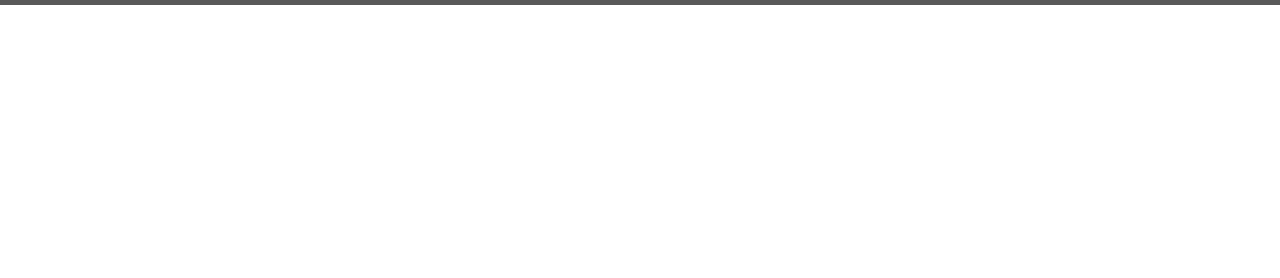
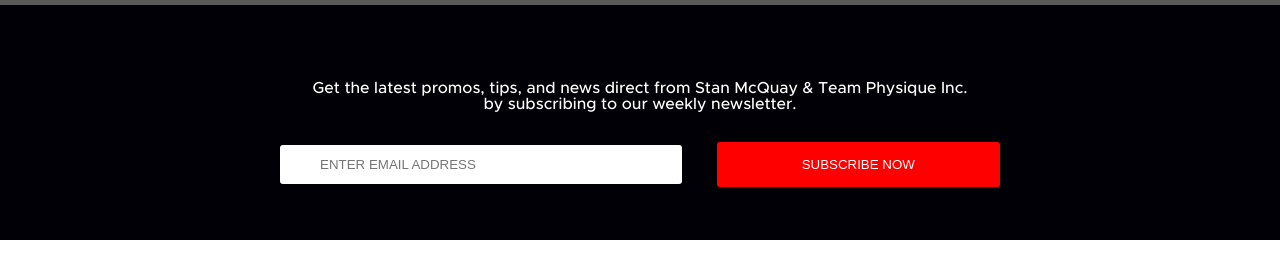
Before and after one commit to Anton621610/trainers1, a plain HTML site: page index.html in a window 1280 px wide. Shown: the part 202-480 px from the top of the page. Drawn offline with Linux system fonts and the light colour scheme.

Commit message:
new section

```diff
--- a/css/style.css
+++ b/css/style.css
@@ -42,6 +42,7 @@ header{
     text-decoration: none;
     text-transform: uppercase;
     font-family: 'Metropolis';
+    display: inline-block;
 }
 .log_in{
     background-color:#464646;
@@ -192,3 +193,32 @@ header{
     font-size: 30px;
     margin-left: 16px;
 }
+.email_section{
+    background-color:#010006;
+    color:white;
+    text-align: center;
+    padding-top: 75px;
+    font-family: 'Metropolis';
+padding-bottom: 53px;
+}
+.under_text{
+    max-width: 734px;
+    display: flex;
+    justify-content: space-between;
+    margin: auto;
+    display: inline-block;
+    color:white;
+    border:none;
+    border-radius: 3px;
+}
+.email_input{
+    padding: 12px 185px 12px 40px;
+}
+.subscribe{
+    background-color:#ff0000;
+    padding: 15px 85px;
+    margin-left: 30px;
+}
+.text_info{
+    margin-bottom:30px;
+}
--- a/index.html
+++ b/index.html
@@ -19,7 +19,7 @@
                 <input class="search" type="search" placeholder="SEARCH">
             </label>
         </form>
-            <a class="online_store" href="#">ONLINE STORE</a>
+        <a class="online_store" href="#">ONLINE STORE</a>
     <a href="#" class="log_in">LOG IN</a>
         <a href="#" class="sign_up">SIGN UP NOW</a>
     </div>
@@ -49,6 +49,18 @@
         </div>
     </div>
 </header>
+<section class="email_section">
+<p class="text_info">
+    Get the latest promos, tips, and news direct from Stan McQuay & Team Physique Inc.
+    <br>by subscribing to our weekly newsletter.
+</p>
+    <label>
+    <input class="under_text email_input" placeholder="ENTER EMAIL ADDRESS" type="email">
+    </label>
+    <label>
+        <button class="under_text subscribe">SUBSCRIBE NOW</button>
+    </label>
+</section>
 <script src="https://kit.fontawesome.com/63353bfbfb.js" crossorigin="anonymous"></script>
 </body>
 </html>
```
